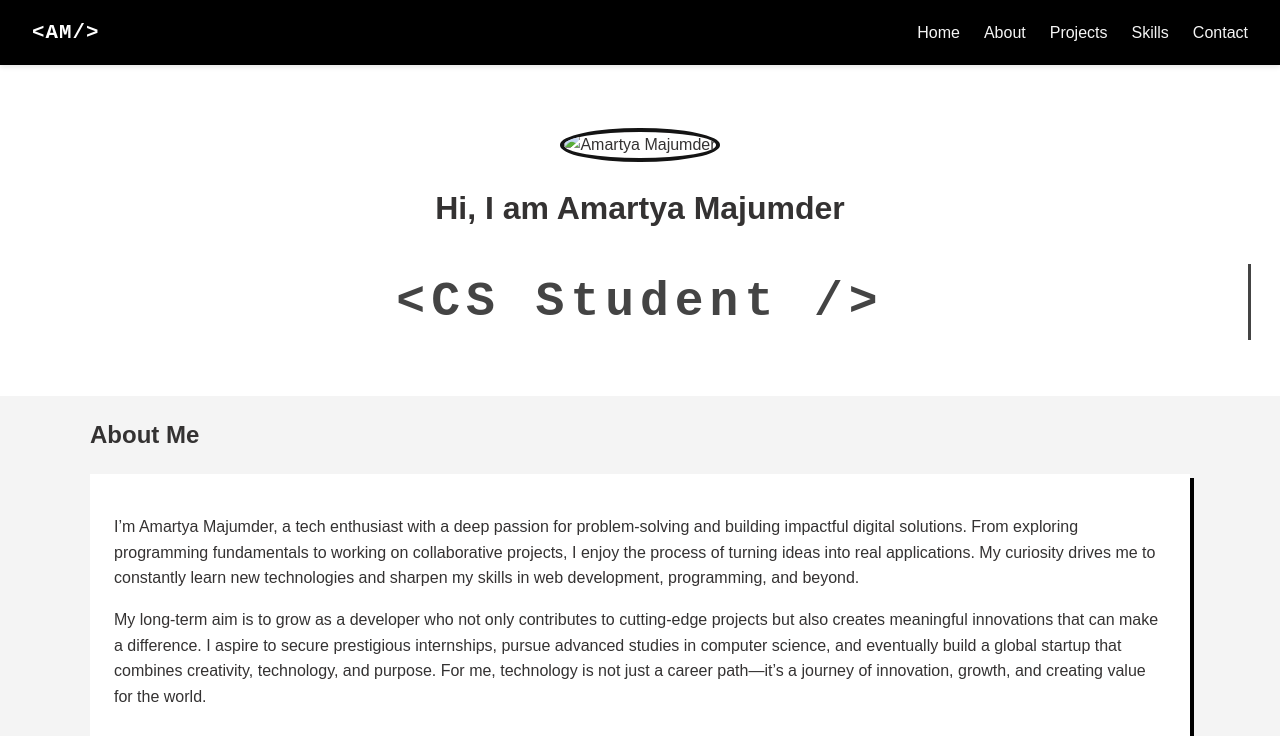
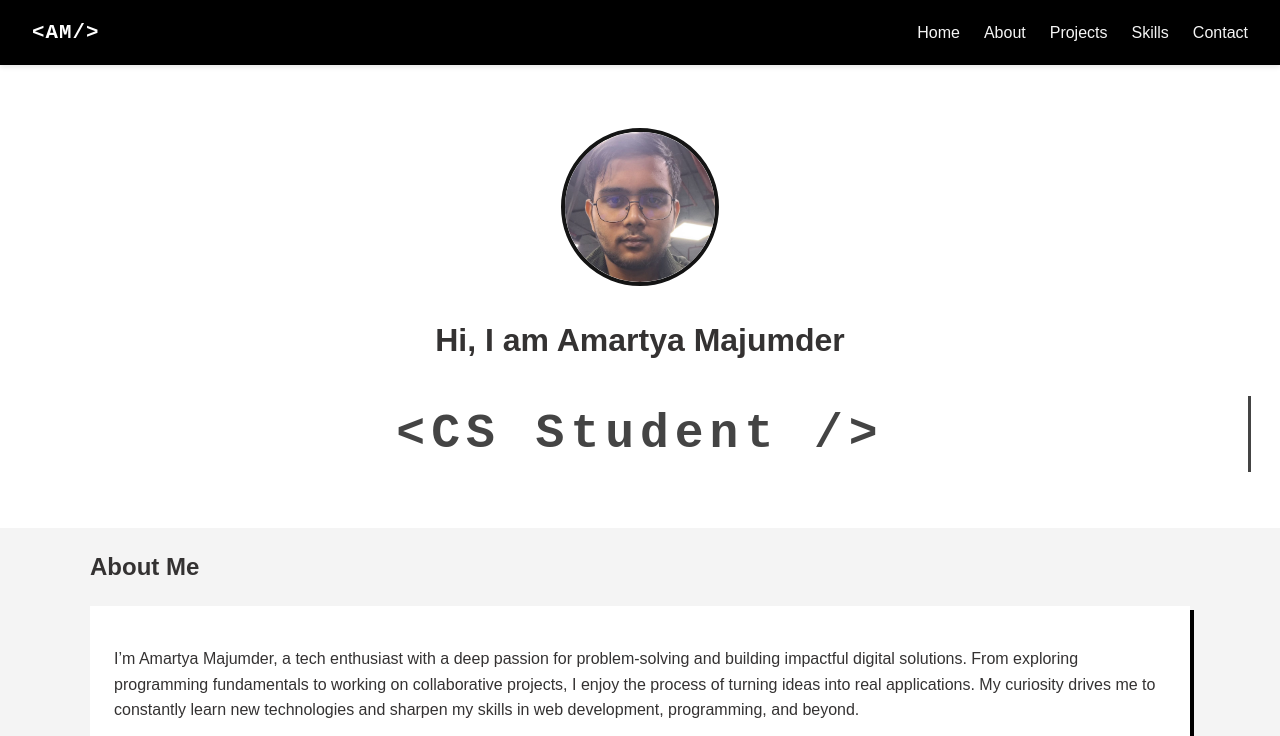
Before and after one commit to Amartya989870xxxx/amartya-majumdar, a plain HTML site: page index.html in a window 1280 px wide. Shown: the top 736 px of the page. Drawn offline with Linux system fonts and the light colour scheme; files whose address does not match are found by name.

Commit message:
profile pic path fixed

```diff
--- a/index.html
+++ b/index.html
@@ -21,7 +21,7 @@
     </nav>
 
  <header id="home">
-    <img src="./profileimg.jpg" alt="Amartya Majumder">
+    <img src="./media/profileimg.jpg" alt="Amartya Majumder">
     <h1>Hi, I am Amartya Majumder</h1>
     <div class="subtitle typewriter">
         <span>&lt;CS Student /&gt;</span>
```
